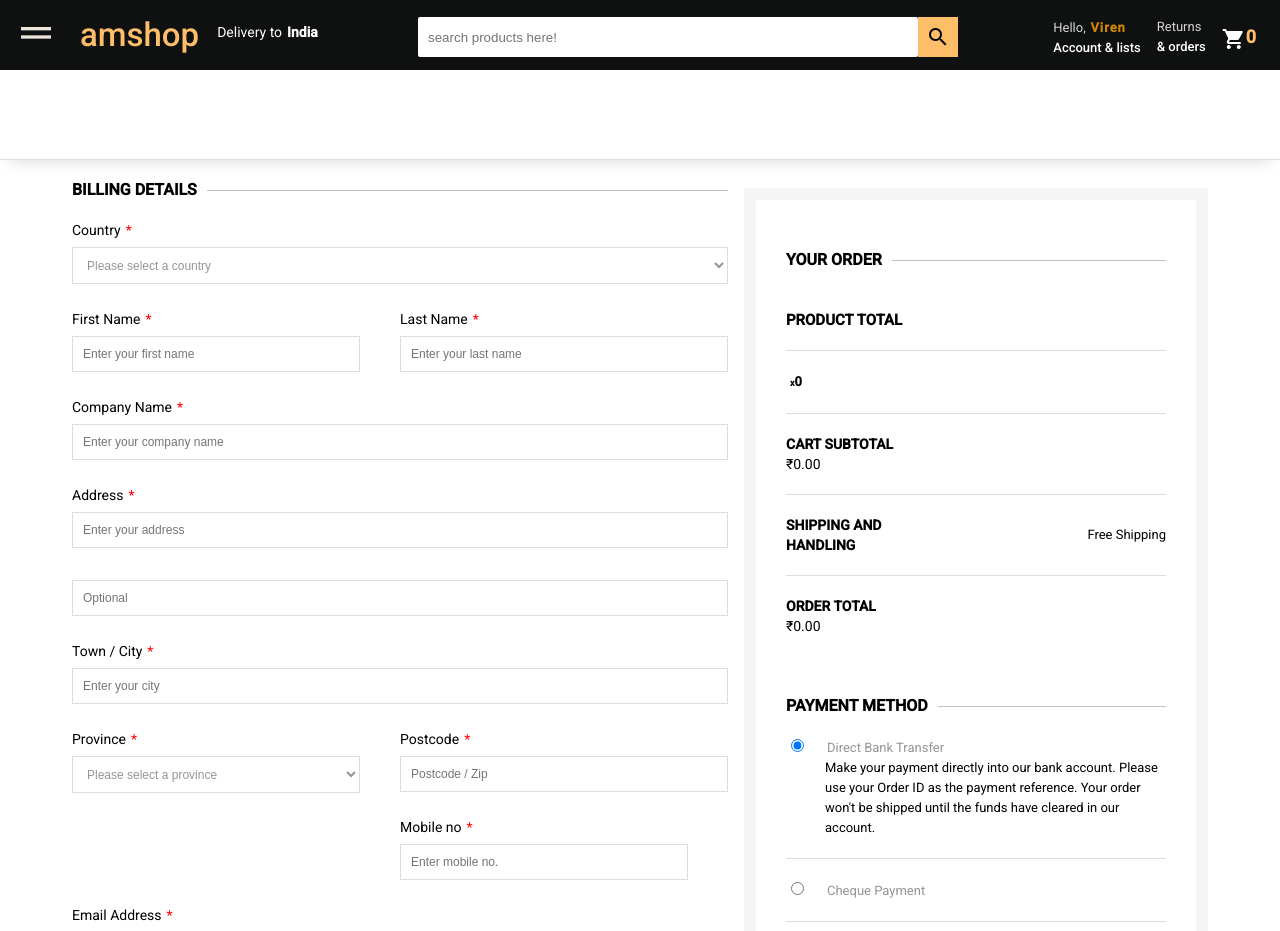
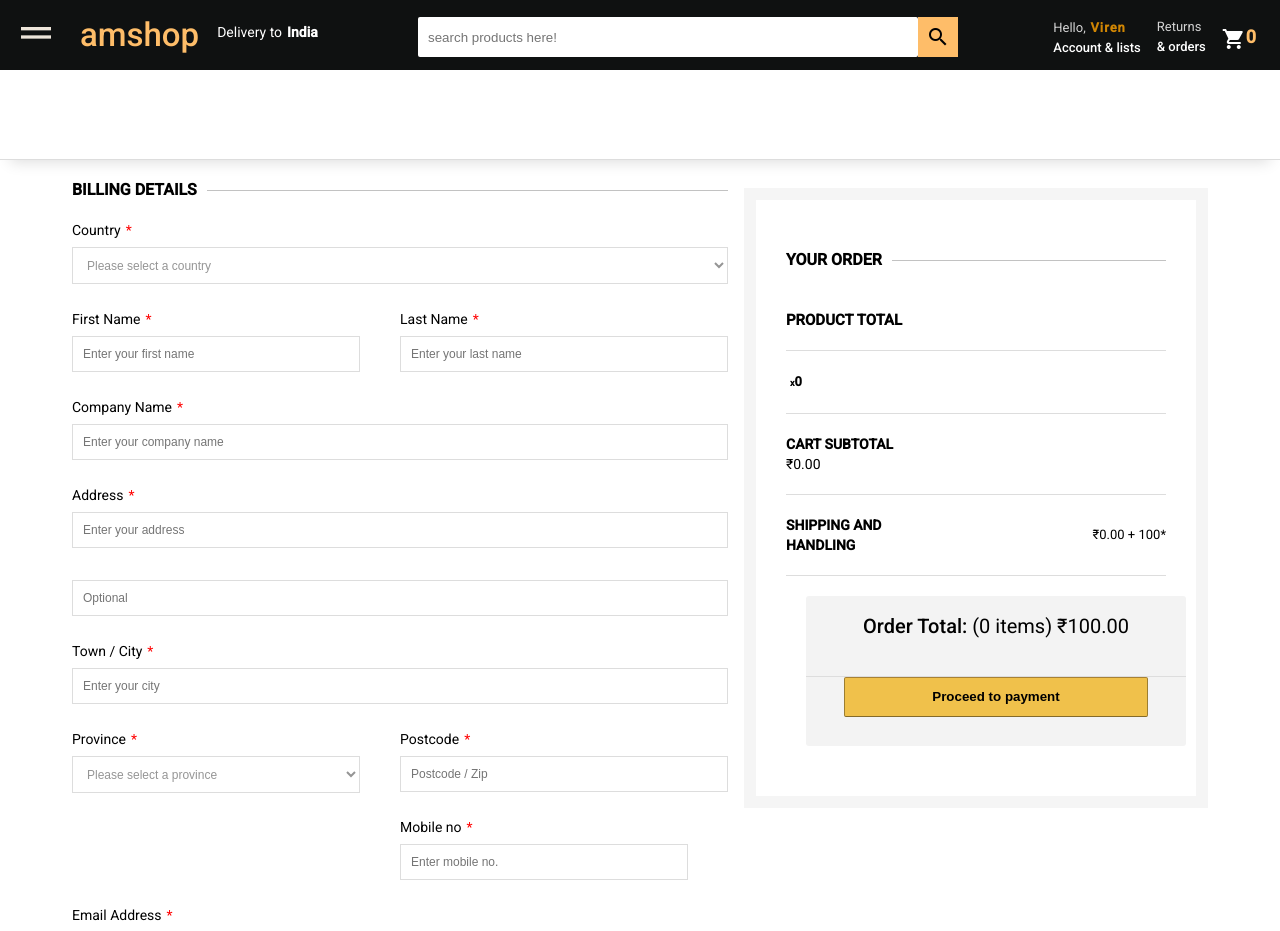
Before and after one commit to deva456/DkShop, an Angular app: page /checkout in a window 1280 px wide. Shown: the top 931 px of the page. Built offline with nearby package versions, Linux system fonts and the light colour scheme.

Commit message:
api and total features added

```diff
--- a/src/app/components/checkout-products/checkout-products.component.html
+++ b/src/app/components/checkout-products/checkout-products.component.html
@@ -1,6 +1,6 @@
 <div class="checkout_products" *ngIf="product.length !=0">
 
-  <div class="checkout_product" *ngFor="let p of product, let i= index">
+  <div class="checkout_product" *ngFor="let p of product">
 
      <img src="{{p.image}}" alt="" class="checkout_product_img">
      <div class="checkout_product_info">
@@ -21,7 +21,7 @@
         <div class="checkout_options">
           <div class="checkout_dropdown">
             </div>
-            <a > Delete</a>
+            <a (click)="removeItem(p)" > Delete</a>
         </div>
 
      </div>
@@ -38,9 +38,9 @@
       <h2>Quantity</h2>
       <div class="quantity-button">
 
-        <button class="btn" id="plus" type="button" (click)="inc(p.product_id,p.quantity)"><i class="fa fa-plus"></i></button>
+        <button class="btn" id="plus" type="button" (click)="inc(p.productId,p.quantity)"><i class="fa fa-plus"></i></button>
         <span>{{p.quantity}}</span>
-        <button class="btn" id="minus" type="button" (click)="dec(p.product_id,p.quantity)"><i class="fa fa-minus"></i></button>
+        <button class="btn" id="minus" type="button" (click)="dec(p.productId,p.quantity)"><i class="fa fa-minus"></i></button>
        </div>
     </div>
   </div>
--- a/src/app/components/checkout-products/checkout-products.component.ts
+++ b/src/app/components/checkout-products/checkout-products.component.ts
@@ -12,7 +12,7 @@ export class CheckoutProductsComponent implements OnInit {
 
   public product:IProduct[]=[];
   public grandTotal!:number;
-
+  public totalItem: number=0;
   constructor(private cartService: CartService) { }
 
   ngOnInit(): void {
@@ -20,13 +20,14 @@ export class CheckoutProductsComponent implements OnInit {
     this.cartService.getProducts()
     .subscribe(res=>{
       this.product=res;
-      this.grandTotal=this.cartService.getTotalPrice();
+      // this.grandTotal=this.cartService.getTotalPrice();
+
     })
    }
 
   removeItem(item:any){
 this.cartService.removeCartItem(item);
-this.calculatePrice();
+
   }
 
   calculatePrice(){
@@ -40,9 +41,10 @@ this.calculatePrice();
 
   inc(product_id:any,quantity:any){
     for(let i =0; i<this.product.length;i++){
-      if(this.product[i].product_id===product_id){
+      if(this.product[i].productId===product_id){
         if(quantity!=5){
         this.product[i].quantity=parseInt(quantity)+1;
+        this.calculatePrice;
         }
       }
     }
@@ -52,9 +54,10 @@ this.calculatePrice();
 
   dec(product_id:any,quantity:any){
     for(let i =0; i<this.product.length;i++){
-      if(this.product[i].product_id===product_id){
+      if(this.product[i].productId===product_id){
         if(quantity!=1){
         this.product[i].quantity=parseInt(quantity)-1;
+        this.calculatePrice;
         }
       }
     }
--- a/src/app/components/checkout/checkout.component.css
+++ b/src/app/components/checkout/checkout.component.css
@@ -640,3 +640,51 @@ border: 1px solid rgb(81, 78, 78);
   margin-top: 10px;
 
 }
+
+
+.subtotal{
+  /* display: inline-flex; */
+  /* flex-direction: column; */
+  /* justify-content: space-between; */
+  width: 100%;
+  height: 150px;
+  padding: 20px;
+  background-color: #f3f3f3;
+  border: 1px solid #dddddd;
+  border-radius: 3px;
+  margin: 20px;
+
+}
+.subtotal > p{
+  font-size: 20px!important;
+  /* line-height: 1.255!important; */
+text-align: center;
+}
+.subtotal_gift{
+  display: flex;
+  flex-direction: row;
+  font-size: 11px !important;
+
+}
+.subtotal_gift > p{
+  font-size: 11px !important;
+
+
+}
+
+.subtotal_gift > input{
+  margin-right: 5px;
+  margin-left: 5px;
+
+}
+
+.subtotal >p> button{
+  background-color: #f0c14b;
+  border: 1px solid;
+  border-radius: 2px;
+  width: 80%;
+  height: 40px;
+  color: black;
+  border-color: #a88134 #9c7e31 #846a29;
+font-weight: 600;
+}
--- a/src/app/components/checkout/checkout.component.html
+++ b/src/app/components/checkout/checkout.component.html
@@ -69,30 +69,33 @@
 
         </div>
         <div><h5>Cart Subtotal</h5>{{grandTotal|currency:'INR'}}</div>
-        <div>
+        <div *ngIf="shopedmore">
           <h5 class="inline difwidth">Shipping and Handling</h5>
-          <p class="inline alignright center">Free Shipping</p>
+          <p  class="inline alignright center">Free Shipping</p>
         </div>
-        <div><h5>Order Total</h5>{{grandTotal|currency:'INR'}}</div>
+        <div *ngIf="!shopedmore">
+          <h5 class="inline difwidth">Shipping and Handling</h5>
+          <p  class="inline alignright center">{{grandTotal|currency:'INR'}} + 100*</p>
+        </div>
+        <!-- <div><h5>Order Total</h5>{{grandTotal|currency:'INR'}}</div> -->
 
-        <div>
-          <h3 class="topborder"><span>Payment Method</span></h3>
-          <input type="radio" value="banktransfer" name="payment" checked><p>Direct Bank Transfer</p>
-          <p class="padleft">
-            Make your payment directly into our bank account. Please use your Order ID as the payment reference. Your order won't be shipped until the funds have cleared in our account.
-          </p>
-        </div>
+        <div class="subtotal" >
 
-        <div><input type="radio" value="cheque" name="payment"><p>Cheque Payment</p></div>
-        <div>
-          <input type="radio" value="paypal" name="payment"><p>UPI ID:</p>
-          <fieldset class="paymenttypes">
+          <p *ngIf="shopedmore"><span style="font-weight: 500;">Order Total:</span> ({{totalItem}} items)
+              <strong>{{grandTotal|currency:'INR'}}</strong></p>
+              <p *ngIf="!shopedmore"><span style="font-weight: 500;">Order Total:</span> ({{totalItem}} items)
+                <strong>{{grandTotal+100|currency:'INR'}}</strong></p>
+<div>
 
-          </fieldset>
+</div>
+<p><button routerLink="/">Proceed to payment</button></p>
+<!-- <fieldset class="paymenttypes">
+
+          </fieldset> -->
           <a href="#" class="padleft"></a>
         </div>
 
-        <button class="place-order" routerLink="/thankyou">Place Order</button>
+        <!-- <button class="place-order" routerLink="/thankyou">Place Order</button> -->
 
       </div>
     </form>
--- a/src/app/components/checkout/checkout.component.ts
+++ b/src/app/components/checkout/checkout.component.ts
@@ -12,7 +12,7 @@ export class CheckoutComponent implements OnInit {
   public product:any=[];
   public grandTotal!:number;
   public totalItem: number=0;
-
+public shopedmore:boolean=false;
 
 
   constructor(private cartService: CartService,
@@ -31,11 +31,13 @@ export class CheckoutComponent implements OnInit {
     .subscribe(res=>{
     this.totalItem = res.length;
   })
+  if(this.grandTotal>5000){
+  this.shopedmore=true;
+
+  }
+}
+
 
 
 
 }
-
-
-
-}
--- a/src/app/components/home/home.component.html
+++ b/src/app/components/home/home.component.html
@@ -52,14 +52,19 @@
     <mat-card *ngFor="let dt of filtercategory | filter:searchkey:'tags'">
       <img src="{{dt.image}}" class="product-img"/>
       <p><strong>{{dt.title}}</strong></p>
-      <p>{{dt.description}}</p>
+      <p>{{dt.shortDesc}}</p>
       <p class="money"> <strong>{{dt.price | currency:'INR'}}</strong></p>
       <!-- <div class="quantity-button">
      <button class="btn" id="plus" type="button" (click)="inc(dt)"><i class="fa fa-plus"></i></button>
      <span>{{dt.quantity}}</span>
      <button class="btn" id="minus" type="button" (click)="dec(dt)" ><i class="fa fa-minus"></i></button>
     </div> -->
+    <div >
      <button class="Add-to-cart"  (click)="addtocart(dt)">  Add to cart </button>
+    </div>
+     <!-- <div *ngIf="isExistInCart" class="card-footer bg-success text-center text-white">
+      <span><i class="fas fa-check-circle mr-2"></i>Product Added</span>
+    </div> -->
     </mat-card>
   </div>
 </div>
--- a/src/app/components/home/home.component.ts
+++ b/src/app/components/home/home.component.ts
@@ -2,7 +2,7 @@ import { Component, OnInit } from '@angular/core';
 import { IProduct } from 'src/app/iproduct';
 import { ProductService } from 'src/app/services/product.service';
 import { CartService } from 'src/app/services/cart.service';
-import { ToastrService } from 'ngx-toastr';
+
 
 @Component({
   selector: 'app-home',
@@ -13,12 +13,12 @@ export class HomeComponent implements OnInit {
 
 searchkey:string='';
 public filtercategory : any;
-// filter:any;
+isExistInCart:boolean = false;
 public searchterm:string='';
 public totalItem: number=0;
 
   result:IProduct[]=[];
-  constructor(private order:ProductService, private cartService: CartService, private toast:ToastrService) { }
+  constructor(private order:ProductService, private cartService: CartService) { }
 
 
   ngOnInit(): void {
@@ -63,10 +63,12 @@ public totalItem: number=0;
           this.searchkey=val;
 
         })
+
       }
       addtocart(dt:any){
+        this.isExistInCart = true;
         this.cartService.addtoCart(dt);
-        alert('item added to cart successfully')
+
       }
 
       filter(category : string){
--- a/src/app/iproduct.ts
+++ b/src/app/iproduct.ts
@@ -4,7 +4,7 @@
 {
 
 
-    product_id: number;
+  productId: number;
 
     title: string;
 
@@ -18,7 +18,7 @@
 
     quantity: number;
 
-    short_desc: string;
+    shortDesc: string;
 
     categorie_id:number;
 
--- a/src/app/services/cart.service.ts
+++ b/src/app/services/cart.service.ts
@@ -14,6 +14,7 @@ export class CartService {
   public productList=new BehaviorSubject<any>([]);
 
   public search =new BehaviorSubject<string>("");
+  http: any;
 
 
   constructor() { }
@@ -29,14 +30,23 @@ export class CartService {
 
 
   addtoCart(product:any){
-
+    const itemIndex = this.cartItemList.findIndex(item => item.productId === product.productId);
+    if (itemIndex === -1) {
     this.cartItemList.push(product);
-    this.productList.next(this.cartItemList);
+    }
+    else {
+      this.cartItemList[itemIndex].quantity = this.cartItemList[itemIndex].quantity + product.quantity;
+    }
+    // const newCart = this.cartItemList.slice(0);
+    this.productList.next(this.cartItemList.slice(0));
     this.getTotalPrice();
+    console.log(this.cartItemList.slice(0));
+  }
+  private convertItemToIdOnly(item:any): any{
+    return {product: item.product.productId, qty: item.qty};
+  }
 
 
-    console.log(this.cartItemList);
-  }
   getTotalPrice():number{
     let grandTotal=0;
     this.cartItemList.map((a:any)=>{
@@ -45,13 +55,14 @@ export class CartService {
     console.log(grandTotal)
     return grandTotal;
   }
+
   removeCartItem(product: IProduct){
       for(let i=0;i<this.cartItemList.length;i++){
 
-      if(this.cartItemList[i].product_id === product.product_id){
+      if(this.cartItemList[i].productId === product.productId){
 
-      this.cartItemList.splice(i,1);
-
+      this.cartItemList.splice(i,0);
+     console.log(this.cartItemList.splice(i,0));
       }
 
     }
--- a/src/app/services/product.service.ts
+++ b/src/app/services/product.service.ts
@@ -7,23 +7,33 @@ import { Observable } from 'rxjs';
   providedIn: 'root'
 })
 export class ProductService {
-  url!: string;
+  readonly url="https://localhost:5001/api"
 
 
   constructor(private http:HttpClient) { }
 
   getData():Observable<IProduct[]>{
-
-    let url="http://localhost:3000/user"
-    return this.http.get<IProduct[]>(url);
+    return this.http.get<IProduct[]>(this.url+'/Products');
   }
 
   getSingleProduct(product_id: Number): Observable<IProduct> {
-  return this.http.get<IProduct>(this.url + 'products/' + product_id);
+  return this.http.get<IProduct>(this.url + '/Products' + product_id);
   }
 
   getProductsFromCategory(title: String): Observable<IProduct[]> {
-    return this.http.get<IProduct[]>(this.url + 'products/category/' + title);
+    return this.http.get<IProduct[]>(this.url + '/Products/category' + title);
+  }
+
+  addProduct(val:any){
+    return this.http.post(this.url+'/Products/',val)
+  }
+
+  UpdateProduct(val:any){
+    return this.http.put(this.url+'/Products',val)
+  }
+
+  deleteProduct(val:any){
+    return this.http.delete(this.url+'/Products/'+val)
   }
 
   }
```
Also changed, not shown: 1 other file (tests, documents, lock files or other folders).
